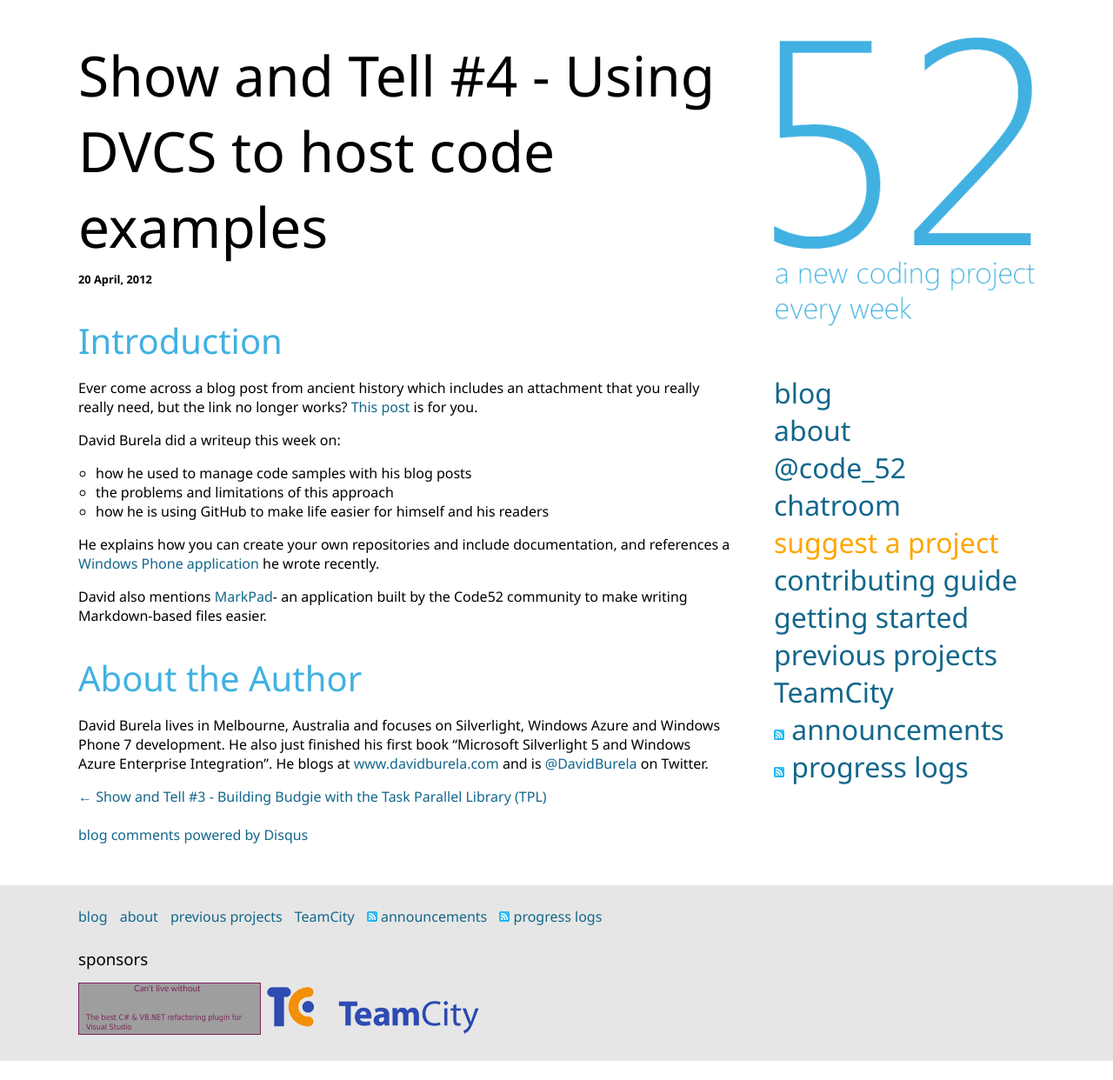
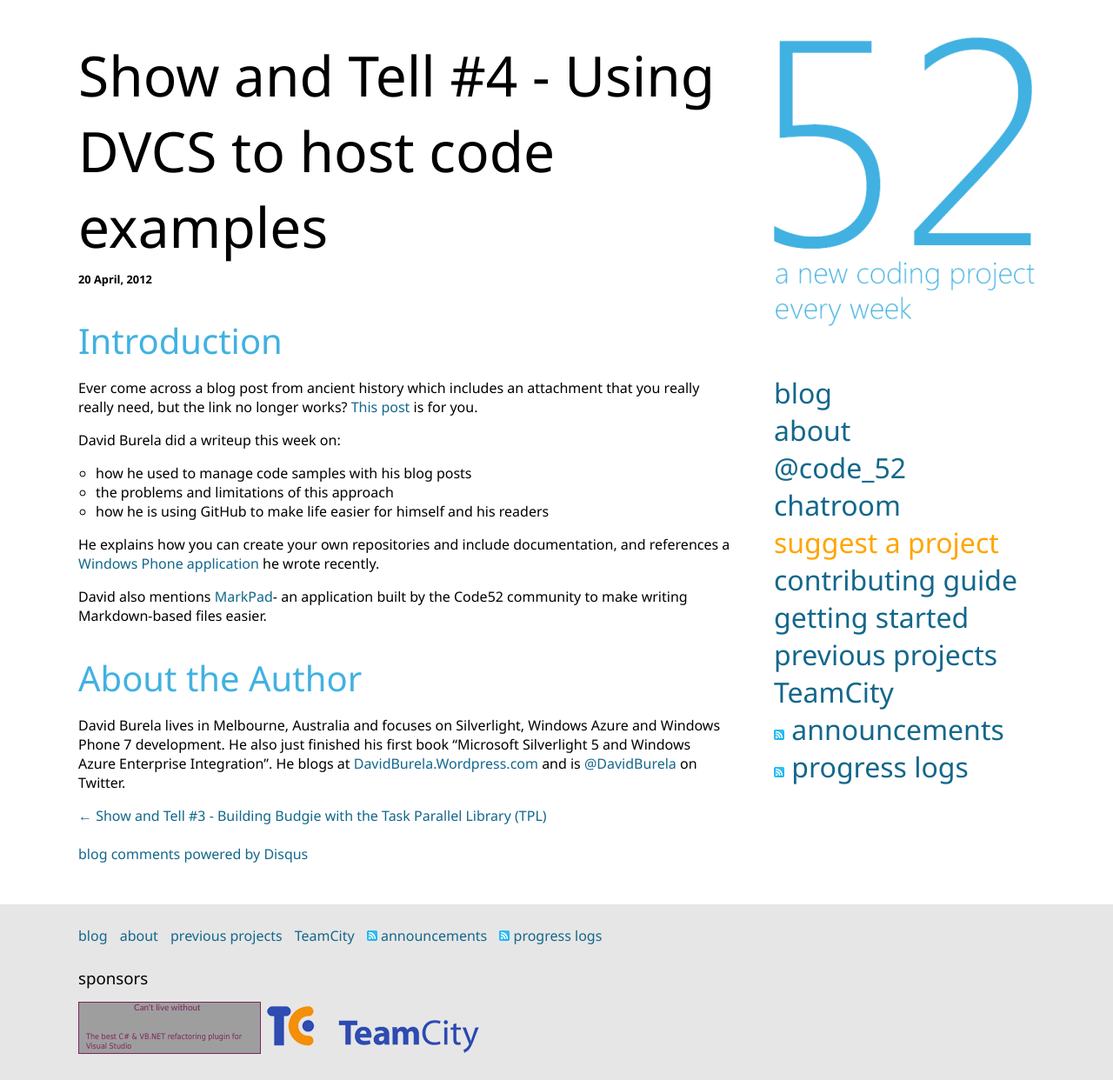
Before and after one commit to Code52/code52.github.com, a Jekyll site: the page built from _posts/2012-04-20-show-and-tell-davidburela.md, in a window 1280 px wide. Shown: the whole page at 87% size. Built offline with Jekyll 4.4.1, drawn with Linux system fonts in a browser that asks for light colours; Markdown is read by kramdown in place of the engine named in the settings; comment, search, counter and statistics services are not loaded; before the commit the page ends 1220 px from its top, so only the background shows below that; grey boxes are pictures that could not be loaded.

Commit message:
Updated personal website link for David Burela

```diff
--- a/_posts/2012-04-20-show-and-tell-davidburela.md
+++ b/_posts/2012-04-20-show-and-tell-davidburela.md
@@ -23,4 +23,4 @@
 
 ## About the Author
 
-David Burela lives in Melbourne, Australia and focuses on Silverlight, Windows Azure and Windows Phone 7 development. He also just finished his first book "Microsoft Silverlight 5 and Windows Azure Enterprise Integration". He blogs at [www.davidburela.com](http://www.davidburela.com/) and is [@DavidBurela](http://twitter.com/DavidBurela) on Twitter.
+David Burela lives in Melbourne, Australia and focuses on Silverlight, Windows Azure and Windows Phone 7 development. He also just finished his first book "Microsoft Silverlight 5 and Windows Azure Enterprise Integration". He blogs at [DavidBurela.Wordpress.com](http://DavidBurela.Wordpress.com/) and is [@DavidBurela](http://twitter.com/DavidBurela) on Twitter.
```
